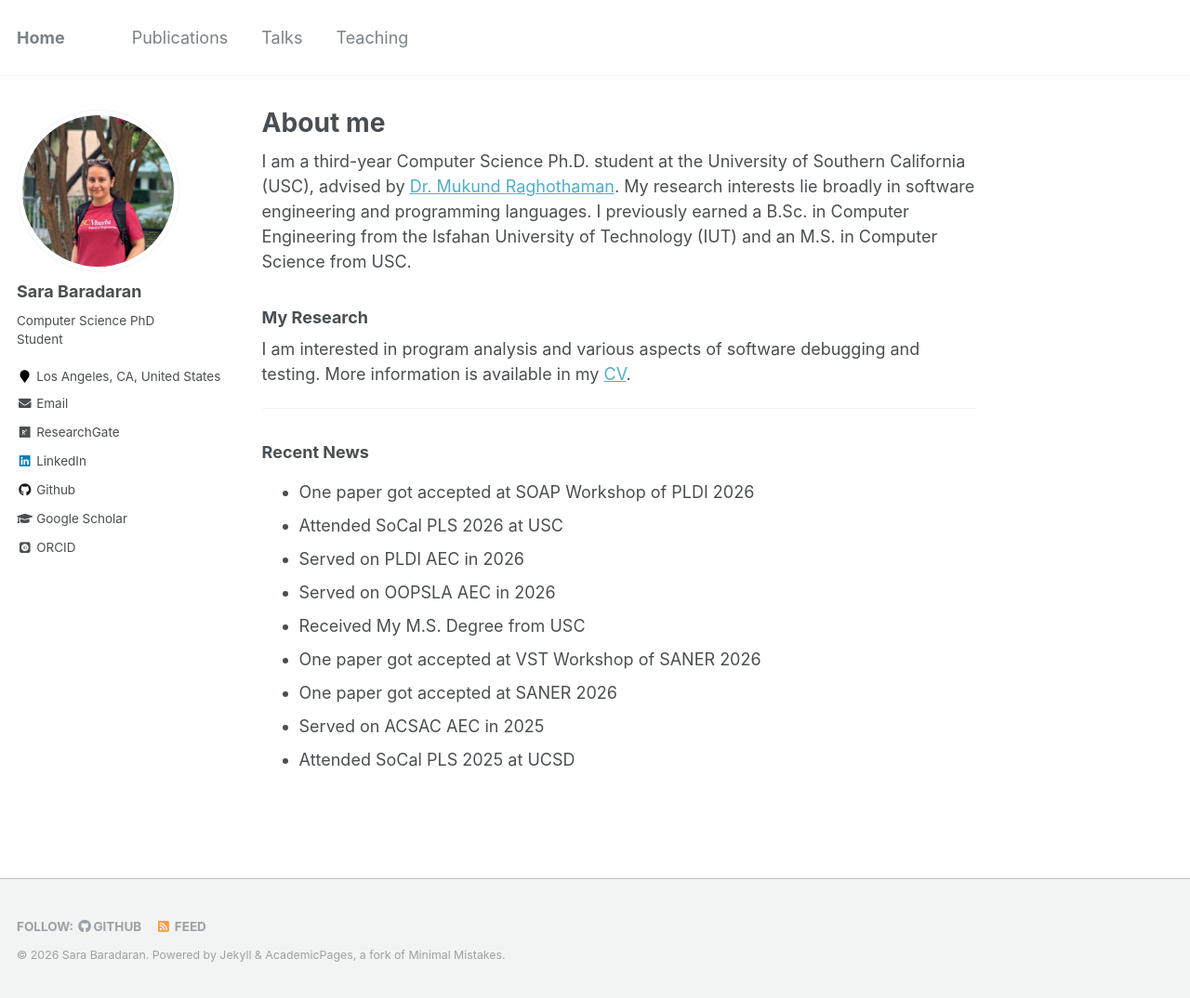
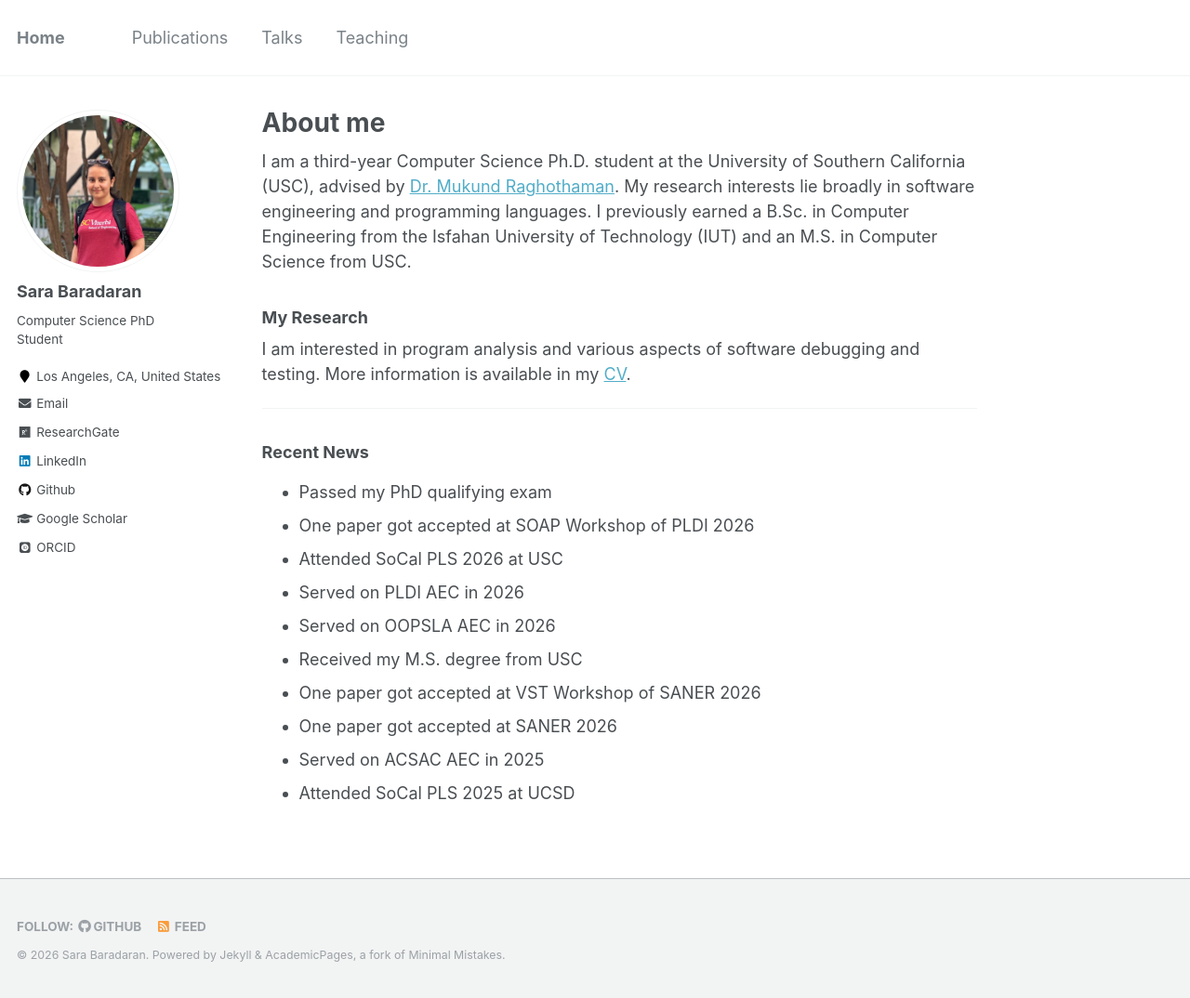
Before and after one commit to SaraBaradaran/SaraBaradaran.github.io, a Jekyll site: the page built from _pages/about.md, in a window 1280 px wide and 1074 px high. Shown: the whole window at 93% size. Built offline with Jekyll 4.4.1, drawn with Linux system fonts in a browser that asks for light colours; some web fonts are replaced.

Commit message:
Update about.md

```diff
--- a/_pages/about.md
+++ b/_pages/about.md
@@ -14,11 +14,12 @@ I am interested in program analysis and various aspects of software debugging an
 
 ---
 ### Recent News
+- Passed my PhD qualifying exam
 - One paper got accepted at SOAP Workshop of PLDI 2026
 - Attended SoCal PLS 2026 at USC
 - Served on PLDI AEC in 2026
 - Served on OOPSLA AEC in 2026
-- Received My M.S. Degree from USC
+- Received my M.S. degree from USC
 - One paper got accepted at VST Workshop of SANER 2026
 - One paper got accepted at SANER 2026
 - Served on ACSAC AEC in 2025
```
